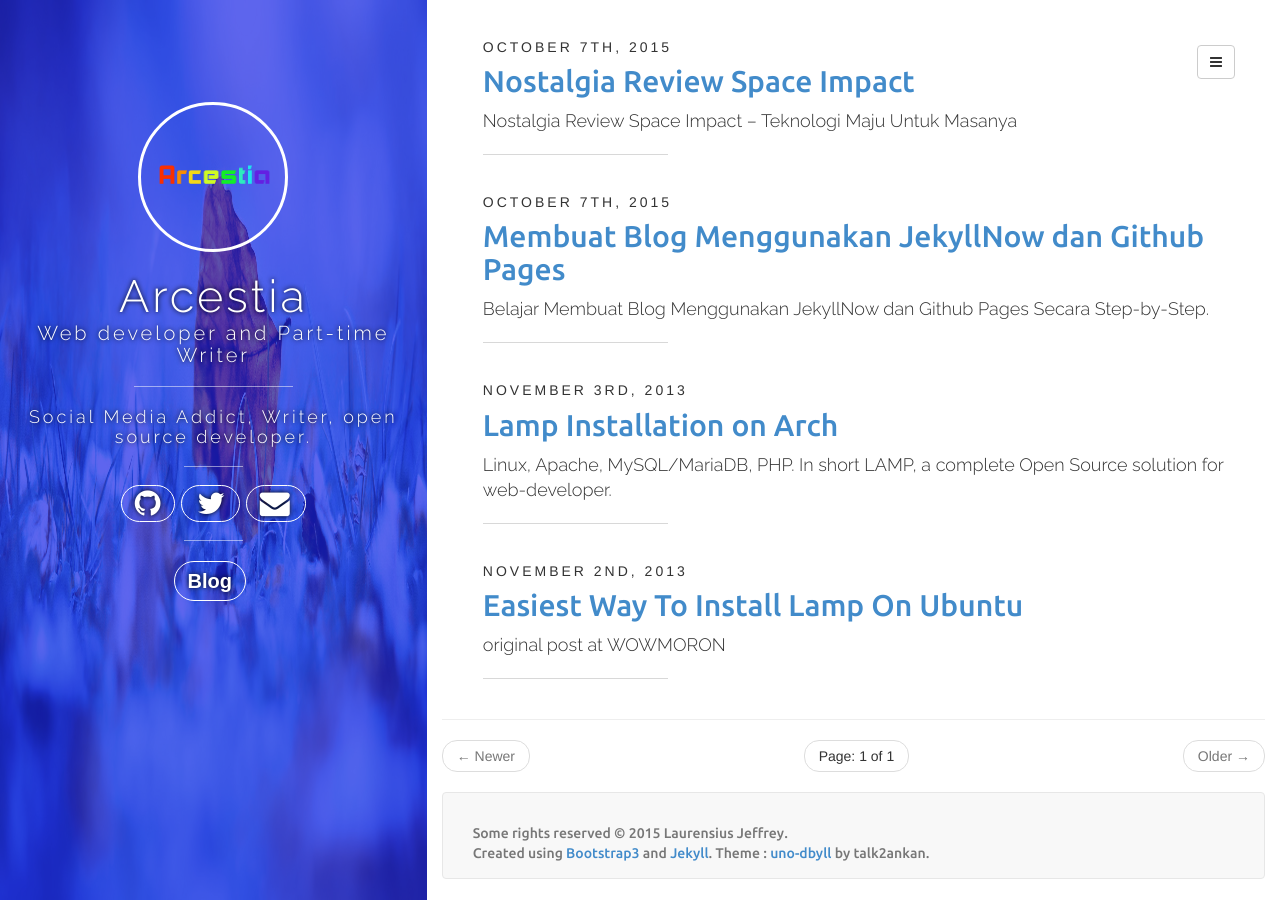
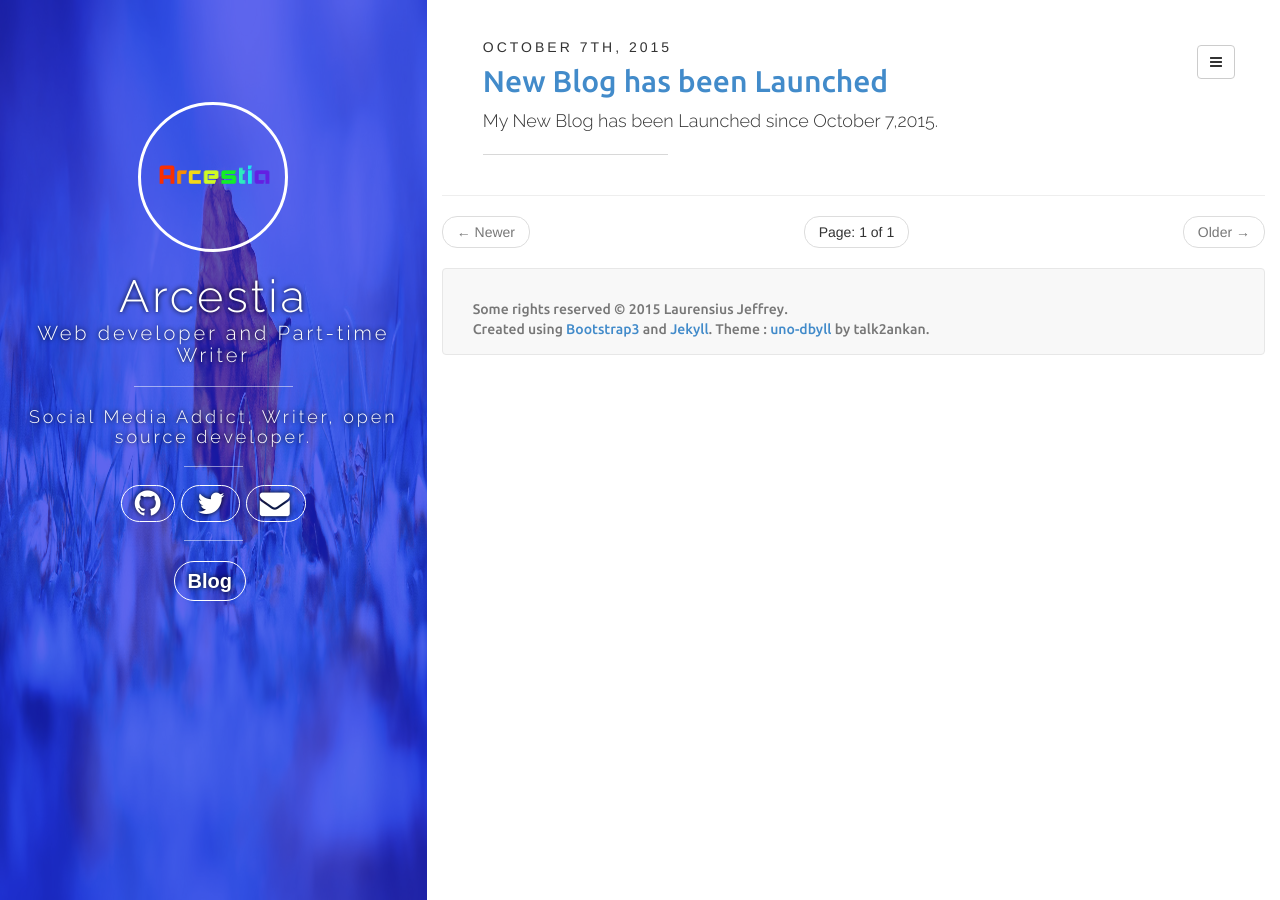
Before and after one commit to arcestiaishere/arcestiaishere.github.io, a Jekyll site: the page built from index.html, in a window 1280 px wide. Built offline with Jekyll 4.4.1, drawn with Linux system fonts in a browser that asks for light colours; nearby versions of some CDN libraries; the list of posts is cut into pages by our own code; comment, search, counter and statistics services are not loaded; some of the changed lines change nothing that is shown.

Commit message:
finally launched

```diff
--- a/_posts/2013-11-02-easiest-way-to-install-lamp-on-ubuntu.md
+++ /dev/null
@@ -1,66 +0,0 @@
----
-layout: post
-title: Easiest Way To Install Lamp On Ubuntu
-description: original post at WOWMORON
-tagline: original post at wowmoron.wordpress.com
-image: /assets/media/lamp.jpg
-categories: [linux]
-tags: [ubuntu, lamp, setup, tasksel]
----
-<img src="{{page.image}}" width="85%"/>
-<br/>
-<br/>
-LAMP(Linux, Apache, MySQL, PHP or Perl) is one of the most essential servers needed by the web developers or web entrepreneurs around the globe. This tutorial explains one of the easiest ways to install LAMP on Ubuntu. Because Ubuntu uses Linux as it’s kernel we are done with the Linux part ;) .
-
-
-Install tasksel on your system:
-
-{% highlight ruby %}
-
-$ sudo apt-get update && sudo apt-get install tasksel
-
-{% endhighlight %}
-
-Tasksel is a Debian/Ubuntu tool that installs multiple related packages as a co-ordinated “task” onto your system.
-Start tasksel:
-
-{% highlight ruby %}
-
-$ sudo tasksel
-
-{% endhighlight %}
-
-select the lamp-server and press 'Ok'. Follow the steps as directed and create your Mysql password.</br>
-Lastly,start apache2 server:
-
-{% highlight ruby %}
-
-$ sudo service apache2 restart
-
-{% endhighlight %}
-
-Congratulations you have successfully installed LAMP server on your system. To test just visit your web browser and type in the following url:
-
-
-<a href="http://localhost/">http://localhost/</a>
-
-
-To test the php installation:
-{% highlight ruby %}
-
-$ sudo nano /var/www/phptest.php
-
-{% endhighlight %}
-
-type in and save:
-
-{% highlight ruby %}
-
-<?php phpinfo(); ?>
-
-{% endhighlight %}
-
-and open the following url in your browser:
-
-
-<a href="http://localhost/phptest.php">http://localhost/phptest.php</a>
--- a/_posts/2013-11-03-lamp-installation-on-Arch.md
+++ /dev/null
@@ -1,76 +0,0 @@
----
-layout: post
-title: Lamp Installation on Arch
-description: Linux, Apache, MySQL/MariaDB, PHP. In short LAMP, a complete Open Source solution for web-developer.
-image: /assets/media/Lamp.jpg
-categories: [linux]
-tags: [Arch, lamp, setup, php, mariadb, appache, mysql ]
-
----
-<img src="{{page.image}}" width="85%"/>
-<br/>
-<br/>
-Linux, <a href="http://httpd.apache.org/">Apache</a>, MySQL/MariaDB, PHP: In short LAMP, a complete Open Source solution for web-developer. Apache Web Server,Often referred to as simply <a href="http://httpd.apache.org/">Apache</a>, a public-domain open source Web server developed by a loosely-knit group of programmers which runs roughly 50% of the servers in the world.
-Here i show you the simple steps to install LAMP on your Arch System:
-
-Install php,php-apache,apache and mariadb:
-(note: use your favorite text editor, am using "gedit")
-
-{% highlight ruby %}
-
-$ sudo Pacman -S php-apache apache mariadb
-
-{% endhighlight %}
-
-Now configure apache:
-
-{% highlight ruby %}
-
-$ sudo gedit /etc/httpd/conf/httpd.conf
-
-#> comment the line .i.e. put a # before it.
-
-LoadModule unique_id_module modules/mod_unique_id.so
-
-#> restart apache
-
-$ sudo systemctl restart httpd
-
-{% endhighlight %}
-
-then configure mariadb:
-
-{% highlight ruby %}
-
-$ sudo systemctl start mysqld
-$ sudo mysql_secure_installation
-
-#> press enter and then "yes" to all.
-
-{% endhighlight %}
-
-Lastly configure php and php-apache:
-
-{% highlight ruby %}
-
-$ sudo gedit /etc/httpd/conf/httpd.conf
-
-#> add the following lines at the end of the files
-
-LoadModule php5_module modules/libphp5.so
-AddHandler php5-script php
-Include conf/extra/php5_module.conf
-
-#> save and exit .
-
-$ sudo gedit /srv/http/info.php
-
-#> add this in your php file:
-
-<?php phpinfo(); ?>
-
-
-{% endhighlight %}
-
-
-finally, restart apache and all is done.enjoy!
--- a/_posts/2015-10-07-Membuat-Blog-Menggunakan-Jekyll-Now.md
+++ /dev/null
@@ -1,61 +0,0 @@
----
-layout: post
-title: Membuat Blog Menggunakan JekyllNow dan Github Pages
-description: Belajar Membuat Blog Menggunakan JekyllNow dan Github Pages Secara Step-by-Step.
-categories: [Ruby, Web]
----
-
-![JekyllNow](https://blog.arcestia.my.id/img/2015/10/jekyllnow-featured.jpg "Screenshot of JekyllNow")
-
-## Jekyll Now Features
-
-✓ _Command-line free fork-first workflow_, using GitHub.com to create, customize and post to your blog
-✓ Fully responsive and mobile optimized base theme
-✓ Sass/Coffeescript support using Jekyll 2.0
-✓ Free hosting on your GitHub Pages user site
-✓ Markdown blogging
-✓ Syntax highlighting
-✓ Disqus commenting
-✓ Google Analytics integration
-✓ SVG social icons for your footer
-✓ 3 http requests, including your avatar
-
-✘ No installing dependancies
-✘ No need to set up local development
-✘ No configuring plugins
-✘ No need to spend time on theming
-✘ More time to code other things ... wait ✓!
-
-## Mari Kita Mulai
-
-### [Step 1 Fork Repo JekyllNow di Github](http://github.com/barryclark/jekyll-now).
-
-![Step 1](https://blog.arcestia.my.id/img/2015/10/jekyllnow-1.jpg "Screenshot of Step 1")
-
-### Step 2 Menunggu Forking selesai
-
-![Step 2](https://blog.arcestia.my.id/img/2015/10/jekyllnow-2.jpg "Screenshot of Step 2")
-
-### Step 3 Setting nama repository
-
-Setting nama repository menjadi username.github.io
-![Step 3a](https://blog.arcestia.my.id/img/2015/10/jekyllnow-3a.jpg "Screenshot of Step 3a")
-![Step 3b](https://blog.arcestia.my.id/img/2015/10/jekyllnow-3b.jpg "Screenshot of Step 3b")
-
-### Step 4 Konfigurasi Blog
-
-Settingan Konfigurasi ada pada file **_config.yml**
-![Step 4](https://blog.arcestia.my.id/img/2015/10/jekyllnow-4.png "Screenshot of Step 4")
-
-### Step 5 Membuat Postingan pertama
-
-Edit `/_posts/2014-3-3-Hello-World.md` untuk post pertama. Baca lebih lengkap tentang [Markdown Cheatsheet](http://www.jekyllnow.com/Markdown-Style-Guide/).
-![Step 5](https://blog.arcestia.my.id/img/2015/10/jekyllnow-5.png "Screenshot of Step 5")
-
-### Step 6 Akhirnya Blog sudah selesai
-
-Buka blog dengan link yang sama dengan nama repository (username.github.io)
-![Step 6](https://blog.arcestia.my.id/img/2015/10/jekyllnow-6.jpg "Screenshot of Step 6")
-
-**Akhirnya selesai sudah tutorial saya tentang membuat blog dengan JekyllNow di Github Pages
-Sampai Jumpa di Tutorial Berikutnya.**
--- /dev/null
+++ b/_posts/2015-10-07-New-Blog-has-launched.md
@@ -0,0 +1,20 @@
+---
+layout: post
+title: New Blog has been Launched
+description: My New Blog has been Launched since October 7,2015.
+tagline:
+categories: [News]
+tags: [web, blog, design, diary]
+---
+### What Happen with older blog?
+
+My older blog was suspended from the hosting cause Over Traffic and i don't have enough money.
+
+### Now, are this blog will keep up?
+
+Yes, i just design my new blog using Jekyll that hosted using Github Pages.
+
+### Are this blog Open Source?
+
+Of course this was Open Source, and this was static web blog that easy to manage.
+any one can push request in [my github](https://github.com/arcestia/arcestia.github.io).
--- a/_posts/2015-10-07-nostalgia-review-space-impact.md
+++ /dev/null
@@ -1,27 +0,0 @@
----
-layout: post
-title: Nostalgia Review Space Impact
-description: Nostalgia Review Space Impact – Teknologi Maju Untuk Masanya
-categories: [Games, Review]
----
-
-*This post originally published on [TechInAsia.ID](https://id.techinasia.com/nostalgia-review-space-impact/).*
-![Space Impact](https://blog.arcestia.my.id/img/2015/10/Space-Impact-Featured.jpg "Screenshot of Space Impact")
-
-Kurang lebih tiga belas tahun yang lalu, saya menerima handphone pertama saya. Handphone tersebut hanyalah sebuah handphone bermerek Ericsson dengan game yang kurang menarik, tapi saya menerimanya sambil terus berharap suatu hari bisa memiliki handphone Nokia seri kepala 3. Baru beberapa bulan sesudahnya saya dihadiahkan Nokia 3330, sebuah handphone tahan banting dengan desain yang keren. Tapi hanya ada dua hal yang saya pedulikan dari handphone tersebut, pertama adalah gambar dengan animasi, dan yang kedua adalah Space Impact.
-
-Bagi kamu yang belum tahu apa itu Space Impact, game ini adalah sebuah shoot ’em up minimalis yang jelas tidak bisa dianggap minimalis untuk teknologi telepon genggam pada masa itu. Meskipun dunia telah dibuat terpukau oleh seri Snake, tapi tetap saja keberadaan Space Impact mengawali sesuatu yang lebih besar. Sebuah gambaran bagaimana jika game di handphone bisa meniru pengalaman yang ditawarkan game arcade atau console.
-
-![Space Impact](https://blog.arcestia.my.id/img/2015/10/Space-Impact-Screenshot-1.jpg "Screenshot of Space Impact")
-
-Kenapa Space Impact bisa begitu spesial? Dibandingkan dengan Snake yang merupakan sebuah game kasual yang sangat cocok untuk dimainkan ketika mengisi waktu luang, Space Impact memiliki struktur yang lebih mirip dengan game non-kasual klasik. Mulai dari adanya power-up, level, sampai ke pertarungan melawan bos membuat game ini menjadi sebuah standar baru untuk game di handphone.
-
-Kontrol dari game ini sendiri cukup simpel. Kamu bisa menggerakkan pesawatmu dengan tombol 2 dan 8. Sedangkan untuk menembak kamu hanya perlu menekan tombol yang di tengah saja yaitu angka 5. Saya sendiri masih samar-samar ingat pengalaman mengendalikan game ini menggunakan dua tangan, padahal handphone yang saya gunakan adalah handphone yang didesain untuk digenggam dengan satu tangan.
-
-![Space Impact](https://blog.arcestia.my.id/img/2015/10/Space-Impact-Screenshot.jpg "Screenshot of Space Impact"){: .alignleft}
-
-Dari segi gameplay, sebenarnya tidak ada lagi hal spesial yang bisa saya bahas dari Space Impact. Meskipun saya memiliki pengalaman yang sangat seru dalam memainkan game ini, saya melihat Space Impact lebih sebagai sebuah pionir dari game yang lebih kompleks untuk handphone daripada sebagai sebuah game yang memang betul-betul berkualitas untuk dimainkan.
-
-Saat ini jelas agak sulit untuk memainkan Space Impact layaknya ketika game ini baru dirilis. Untungnya jika kamu menggunakan Android masih ada harapan untuk bernostalgia, salah satunya dengan game nostalgia Space Impact yang bisa kamu unduh di bawah ini.
-
-**P.S.:** Gambar bersumber dari [Space Defense](https://play.google.com/store/apps/details?id=com.byq.space_defense&hl=en), game Android yang sebisa mungkin berusaha mereplikasi pengalaman bermain Space Impact.
--- a/index.html
+++ b/index.html
@@ -1,6 +1,6 @@
 ---
 layout: default
-title: "Arcestia : Diary blog"
+title: "Arcestia Personal Blog"
 ---
 
 <br/>
```
Also changed, not shown: assets/media/lamp.jpg (deleted), img/2015/10/Space-Impact-Featured.jpg (deleted), img/2015/10/Space-Impact-Screenshot-1.jpg (deleted), img/2015/10/Space-Impact-Screenshot.jpg (deleted), img/2015/10/codesaya.jpg (deleted), img/2015/10/jekyllnow-1.jpg (deleted), img/2015/10/jekyllnow-2.jpg (deleted), img/2015/10/jekyllnow-3a.jpg (deleted), img/2015/10/jekyllnow-3b.jpg (deleted), img/2015/10/jekyllnow-4.png (deleted), img/2015/10/jekyllnow-5.png (deleted), img/2015/10/jekyllnow-6.jpg (deleted), img/2015/10/jekyllnow-featured.jpg (deleted).
